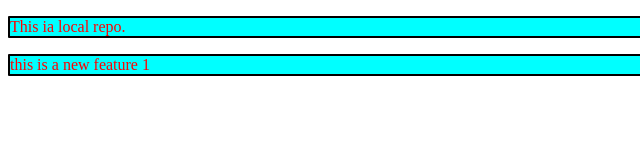
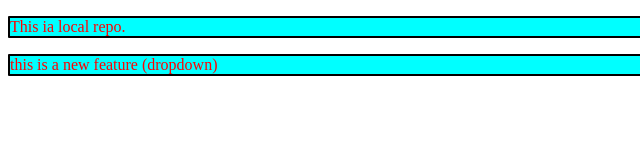
Before and after one commit to dhanush-agadi-as/localRepo, a plain HTML site: page index.html in a window 1280 px wide. Shown: the full height of the page, 0-640 px from the left. Drawn offline with Linux system fonts and the light colour scheme.

Commit message:
dropdown

```diff
--- a/index.html
+++ b/index.html
@@ -8,6 +8,6 @@
 </head>
 <body>
     <p>This ia local repo.</p>
-    <p>this is a new feature 1</p>
+    <p>this is a new feature (dropdown)</p>
 </body>
 </html>
```
